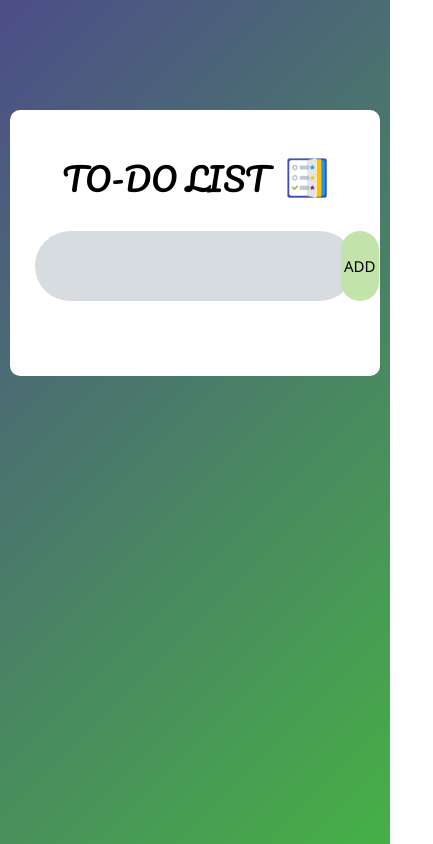
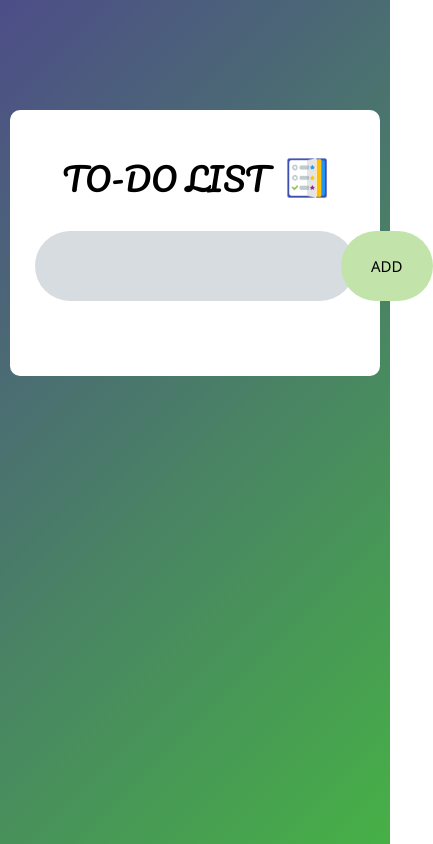
Before and after one commit to sajjadtariq/todoapp-js, a plain HTML site: page index.html in a window 390 px wide. Shown: the whole page, 433 px wide, since content can reach past the window. Drawn offline with Linux system fonts and the light colour scheme.

Commit message:
todo-list responsiveness

```diff
--- a/style.css
+++ b/style.css
@@ -50,7 +50,7 @@ h1 {
 }
 
 .additem {
-    flex: 3;
+    /* flex: 3; */
     border: none;
     outline: none;
     background: none;
@@ -62,7 +62,7 @@ h1 {
 
 .addbutton {
     padding: 25px 30px;
-    flex: 1;
+    /* flex: 1; */
     outline: none;
     border: none;
     font-size: 15px;
@@ -145,7 +145,7 @@ ul li.checked::before {
 
 @media (max-width: 768px) {
     .addbutton{
-        padding: 25px 3px;
+        padding: 25px 30px;
     }
     .additem{
         padding: 18px 5px;
```
